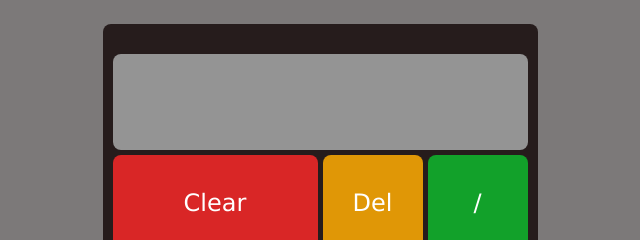
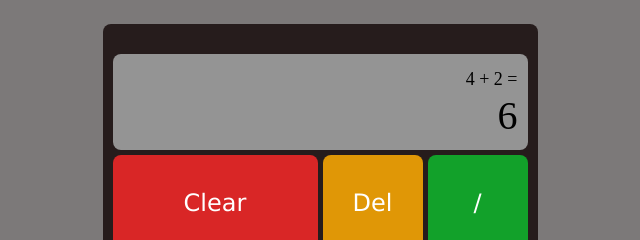
Before and after one commit to d2038/calculator, a plain HTML site: page index.html in a window 1280 px wide. Shown: the top 240 px of the page, 320-960 px from the left. Drawn offline with Linux system fonts and the light colour scheme.

Commit message:
Add display styles

```diff
--- a/index.html
+++ b/index.html
@@ -14,8 +14,8 @@
   <div class="main">
     <div class="calculator">
       <div class="display">
-        <div class="display-top"></div>
-        <div class="display-bottom"></div>
+        <div class="display-top">4 + 2 =</div>
+        <div class="display-bottom">6</div>
       </div>
 
       <div class="keys">
--- a/style.css
+++ b/style.css
@@ -33,6 +33,23 @@ body {
   display: flex;
   flex-direction: column;
   border-radius: 8px;
+}
+
+.display-top {
+  height: 26px;
+  display: flex;
+  justify-content: end;
+  padding: 15px 10px 0 0;
+  font-size: large;
+}
+
+.display-bottom {
+  height: 70px;
+  display: flex;
+  justify-content: end;
+  align-items: center;
+  padding-right: 10px;
+  font-size: 40px;
 }
 
 .keys {
```
